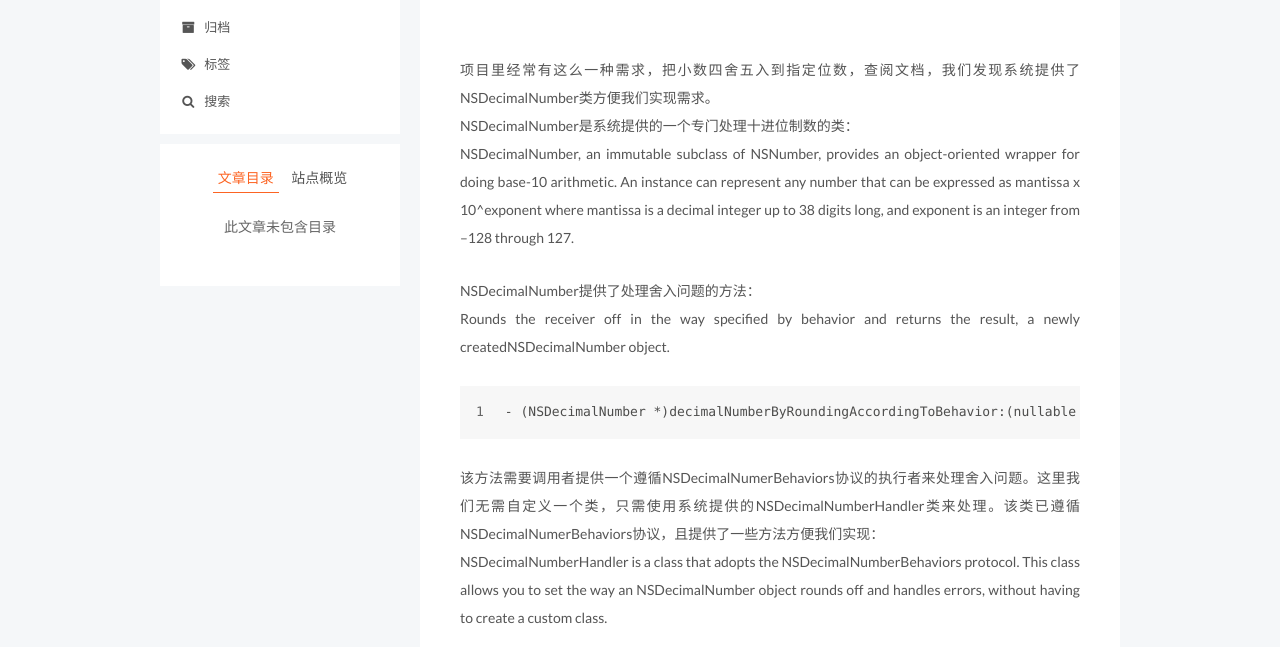
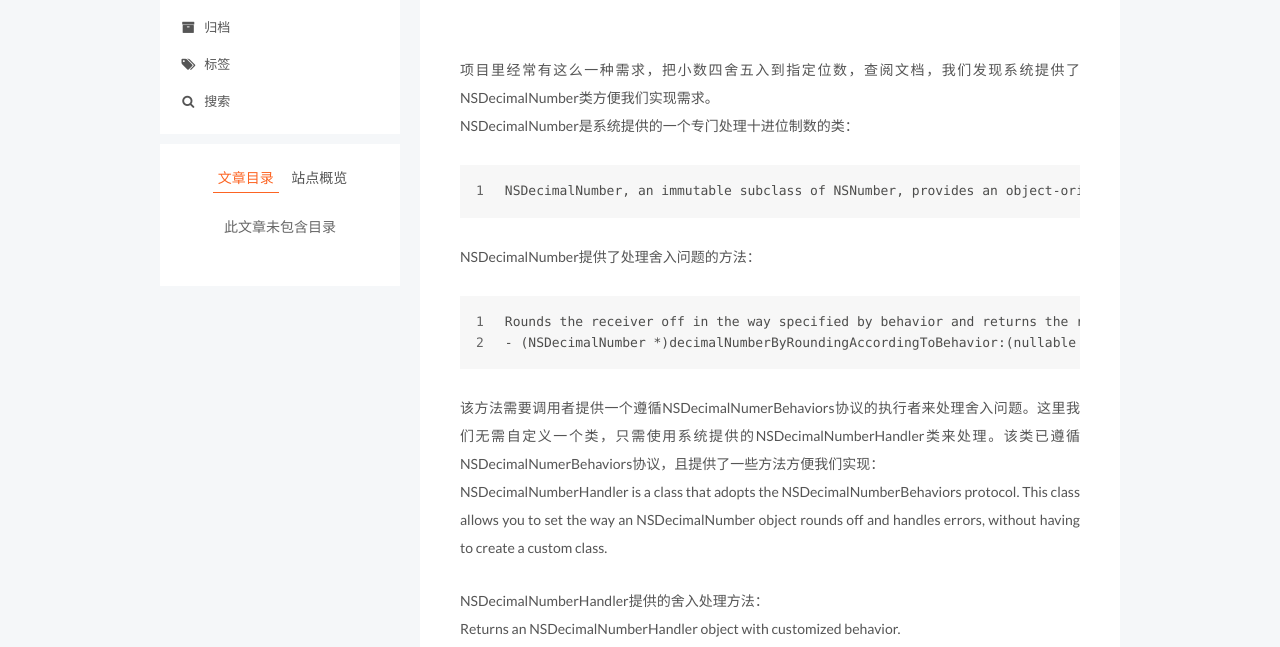
Before and after one commit to ColinHwang/ColinHwang.github.io, a plain HTML site: page 2016/06/22/round-number/index.html in a window 1280 px wide. Shown: the part 153-800 px from the top of the page. Drawn offline with Linux system fonts and the light colour scheme; a script that the page names is missing.

Commit message:
Site updated: 2016-06-22 16:25:10

```diff
--- a/2016/06/22/round-number/index.html
+++ b/2016/06/22/round-number/index.html
@@ -84,16 +84,16 @@
 
 
 
-<meta name="description" content="项目里经常有这么一种需求，把小数四舍五入到指定位数，查阅文档，我们发现系统提供了NSDecimalNumber类方便我们实现需求。NSDecimalNumber是系统提供的一个专门处理十进位制数的类：NSDecimalNumber, an immutable subclass of NSNumber, provides an object-oriented wrapper for doing ba">
+<meta name="description" content="项目里经常有这么一种需求，把小数四舍五入到指定位数，查阅文档，我们发现系统提供了NSDecimalNumber类方便我们实现需求。NSDecimalNumber是系统提供的一个专门处理十进位制数的类：1NSDecimalNumber, an immutable subclass of NSNumber, provides an object-oriented wrapper for doing b">
 <meta property="og:type" content="article">
 <meta property="og:title" content="NSDecimalNumber 四舍五入到指定位数">
 <meta property="og:url" content="http://yoursite.com/2016/06/22/round-number/index.html">
 <meta property="og:site_name" content="CHwang">
-<meta property="og:description" content="项目里经常有这么一种需求，把小数四舍五入到指定位数，查阅文档，我们发现系统提供了NSDecimalNumber类方便我们实现需求。NSDecimalNumber是系统提供的一个专门处理十进位制数的类：NSDecimalNumber, an immutable subclass of NSNumber, provides an object-oriented wrapper for doing ba">
-<meta property="og:updated_time" content="2016-06-22T08:22:55.000Z">
+<meta property="og:description" content="项目里经常有这么一种需求，把小数四舍五入到指定位数，查阅文档，我们发现系统提供了NSDecimalNumber类方便我们实现需求。NSDecimalNumber是系统提供的一个专门处理十进位制数的类：1NSDecimalNumber, an immutable subclass of NSNumber, provides an object-oriented wrapper for doing b">
+<meta property="og:updated_time" content="2016-06-22T08:24:55.000Z">
 <meta name="twitter:card" content="summary">
 <meta name="twitter:title" content="NSDecimalNumber 四舍五入到指定位数">
-<meta name="twitter:description" content="项目里经常有这么一种需求，把小数四舍五入到指定位数，查阅文档，我们发现系统提供了NSDecimalNumber类方便我们实现需求。NSDecimalNumber是系统提供的一个专门处理十进位制数的类：NSDecimalNumber, an immutable subclass of NSNumber, provides an object-oriented wrapper for doing ba">
+<meta name="twitter:description" content="项目里经常有这么一种需求，把小数四舍五入到指定位数，查阅文档，我们发现系统提供了NSDecimalNumber类方便我们实现需求。NSDecimalNumber是系统提供的一个专门处理十进位制数的类：1NSDecimalNumber, an immutable subclass of NSNumber, provides an object-oriented wrapper for doing b">
 
 
 
@@ -317,8 +317,8 @@
 
 
 
-        <p>项目里经常有这么一种需求，把小数四舍五入到指定位数，查阅文档，我们发现系统提供了NSDecimalNumber类方便我们实现需求。<br>NSDecimalNumber是系统提供的一个专门处理十进位制数的类：<br>NSDecimalNumber, an immutable subclass of NSNumber, provides an object-oriented wrapper for doing base-10 arithmetic. An instance can represent any number that can be expressed as mantissa x 10^exponent where mantissa is a decimal integer up to 38 digits long, and exponent is an integer from –128 through 127.</p>
-<p>NSDecimalNumber提供了处理舍入问题的方法：<br>Rounds the receiver off in the way specified by behavior and returns the result, a newly createdNSDecimalNumber object.<br><figure class="highlight plain"><table><tr><td class="gutter"><pre><span class="line">1</span><br></pre></td><td class="code"><pre><span class="line">- (NSDecimalNumber *)decimalNumberByRoundingAccordingToBehavior:(nullable id &lt;NSDecimalNumberBehaviors&gt;)behavior;</span><br></pre></td></tr></table></figure></p>
+        <p>项目里经常有这么一种需求，把小数四舍五入到指定位数，查阅文档，我们发现系统提供了NSDecimalNumber类方便我们实现需求。<br>NSDecimalNumber是系统提供的一个专门处理十进位制数的类：<br><figure class="highlight plain"><table><tr><td class="gutter"><pre><span class="line">1</span><br></pre></td><td class="code"><pre><span class="line">NSDecimalNumber, an immutable subclass of NSNumber, provides an object-oriented wrapper for doing base-10 arithmetic. An instance can represent any number that can be expressed as mantissa x 10^exponent where mantissa is a decimal integer up to 38 digits long, and exponent is an integer from –128 through 127.</span><br></pre></td></tr></table></figure></p>
+<p>NSDecimalNumber提供了处理舍入问题的方法：<br><figure class="highlight plain"><table><tr><td class="gutter"><pre><span class="line">1</span><br><span class="line">2</span><br></pre></td><td class="code"><pre><span class="line">Rounds the receiver off in the way specified by behavior and returns the result, a newly createdNSDecimalNumber object.</span><br><span class="line">- (NSDecimalNumber *)decimalNumberByRoundingAccordingToBehavior:(nullable id &lt;NSDecimalNumberBehaviors&gt;)behavior;</span><br></pre></td></tr></table></figure></p>
 <p>该方法需要调用者提供一个遵循NSDecimalNumerBehaviors协议的执行者来处理舍入问题。这里我们无需自定义一个类，只需使用系统提供的NSDecimalNumberHandler类来处理。该类已遵循NSDecimalNumerBehaviors协议，且提供了一些方法方便我们实现：<br>NSDecimalNumberHandler is a class that adopts the NSDecimalNumberBehaviors protocol. This class allows you to set the way an NSDecimalNumber object rounds off and handles errors, without having to create a custom class.</p>
 <p>NSDecimalNumberHandler提供的舍入处理方法：<br>Returns an NSDecimalNumberHandler object with customized behavior.<br><figure class="highlight plain"><table><tr><td class="gutter"><pre><span class="line">1</span><br></pre></td><td class="code"><pre><span class="line">+ (instancetype)decimalNumberHandlerWithRoundingMode:(NSRoundingMode)roundingMode scale:(short)scale raiseOnExactness:(BOOL)exact raiseOnOverflow:(BOOL)overflow raiseOnUnderflow:(BOOL)underflow raiseOnDivideByZero:(BOOL)divideByZero;</span><br></pre></td></tr></table></figure></p>
 <p>该方法需要我们设置六个参数，第一个参数为舍入模式(roundingMode)，第二个参数为保留位数(scale，以小数点为中心，正数为小数位，负数为整数位)，第三个参数为数值精度异常捕获(raiseOnExactness)，第四个参数为数值上溢异常捕获(raiseOnOverflow)，第五个参数为数值下溢异常捕获(raiseOnUnderflow)，最后一个参数为数值除数为零异常捕获(raiseOnDivideByZero)：<br>roundingMode:The rounding mode to use. There are four possible values: NSRoundUp,NSRoundDown, NSRoundPlain, and NSRoundBankers.</p>
--- a/css/main.css
+++ b/css/main.css
@@ -1549,7 +1549,7 @@ pre .javascript .function {
   width: 4px;
   height: 4px;
   border-radius: 50%;
-  background: #f4698c;
+  background: #ff62ff;
 }
 .links-of-blogroll {
   font-size: 13px;
```
Also changed, not shown: index.html (+2 -2 lines).
